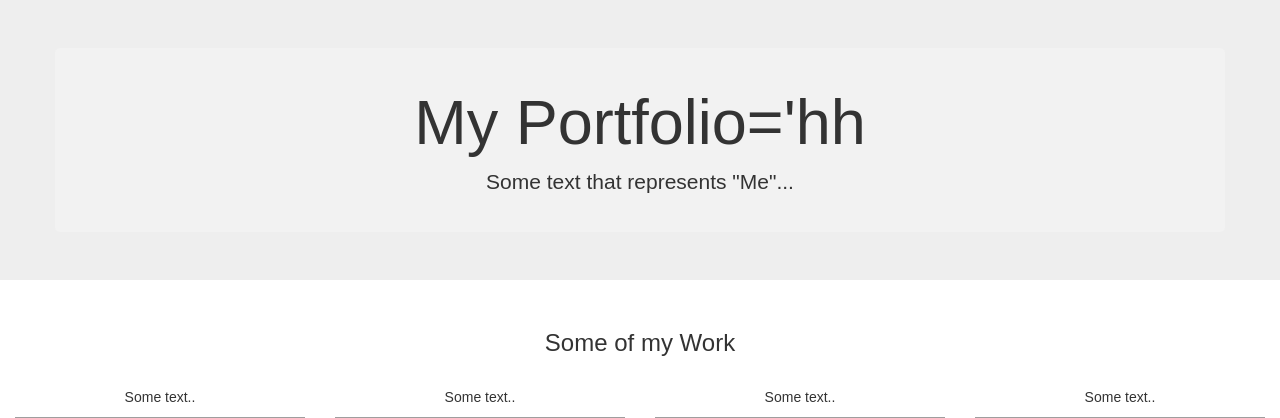
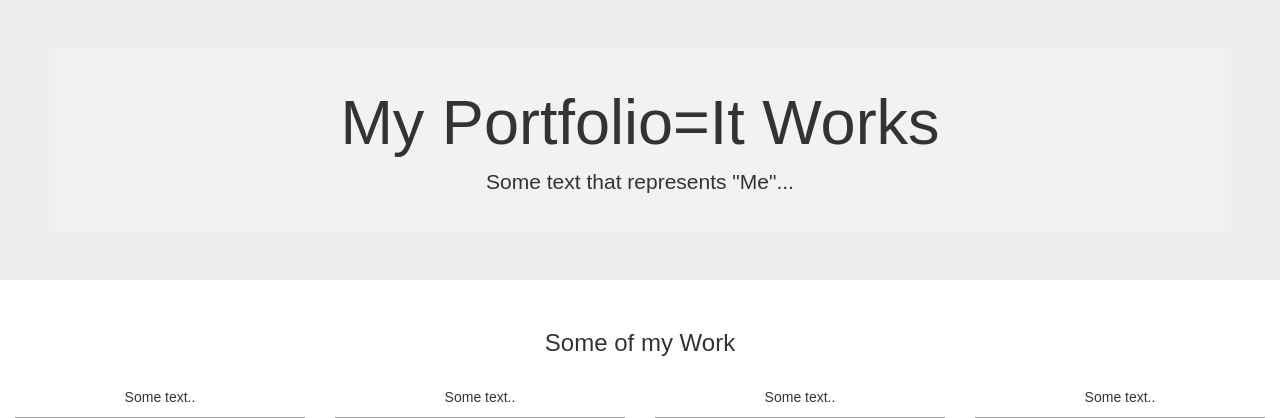
Before and after one commit to Amran-Lab/QA-Project, a Flask app: page / in a window 1280 px wide. Shown: the part 52-470 px from the top of the page. Run offline with Flask 2, Linux system fonts and the light colour scheme; data that the repository does not hold is empty; some libraries are stand-ins or nearby versions; grey boxes are pictures that could not be loaded.

Commit message:
ind.html fix

```diff
--- a/templates/index.html
+++ b/templates/index.html
@@ -11,7 +11,7 @@
 
 <div class="jumbotron">
   <div class="container text-center">
-    <h1>My Portfolio='hh {{ title }} </h1>
+    <h1>My Portfolio=It Works </h1>
     <p>Some text that represents "Me"...</p>
   </div>
 </div>
```
